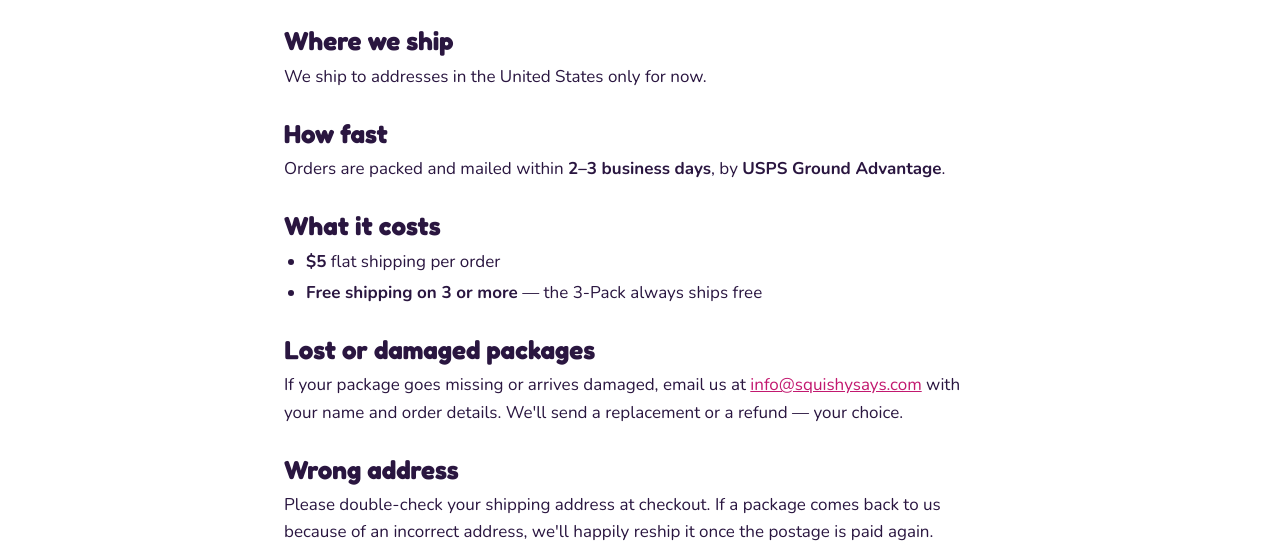
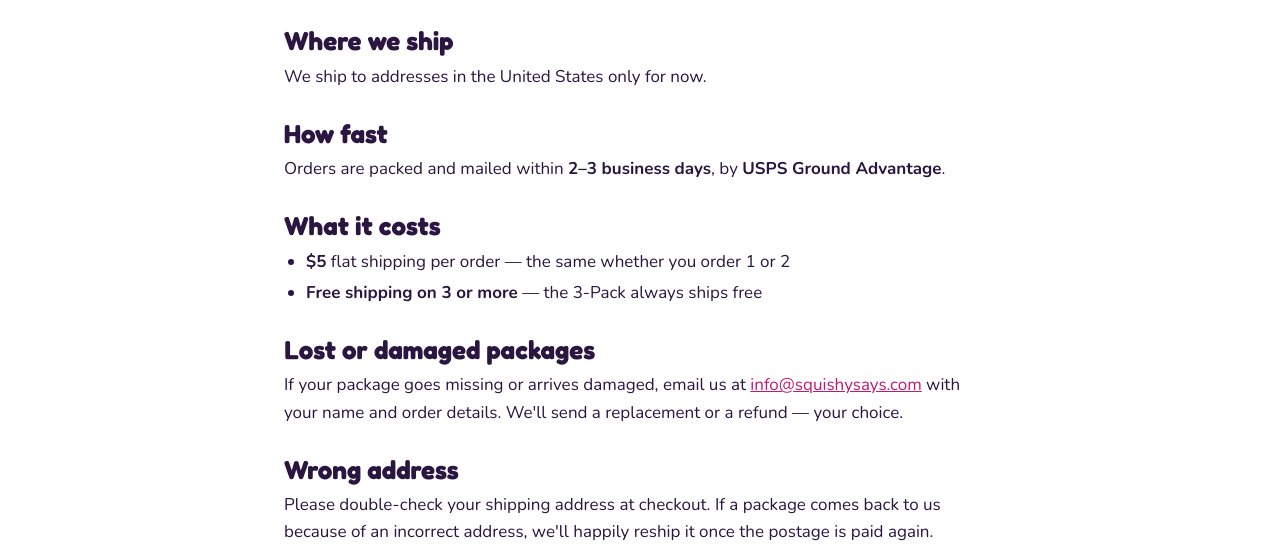
Before and after one commit to trkeogh-blip/squishy-says, a plain HTML site: page shipping.html in a window 1280 px wide. Shown: the part 246-800 px from the top of the page. Drawn offline with nearby package versions, Linux system fonts and the light colour scheme.

Commit message:
Clarify $5 shipping is per order (1 or 2 items)
Co-Authored-By: Claude Opus 5.5 <noreply@anthropic.com>
Claude-Session: https://claude.ai/code/session_01A23zZemPqBjFmcKMJ6voGx

```diff
--- a/shipping.html
+++ b/shipping.html
@@ -44,7 +44,7 @@
 
     <h2>What it costs</h2>
     <ul>
-      <li><strong>$5</strong> flat shipping per order</li>
+      <li><strong>$5</strong> flat shipping per order — the same whether you order 1 or 2</li>
       <li><strong>Free shipping on 3 or more</strong> — the 3-Pack always ships free</li>
     </ul>
 
```
Also changed, not shown: shop.html (+1 -1 lines).
